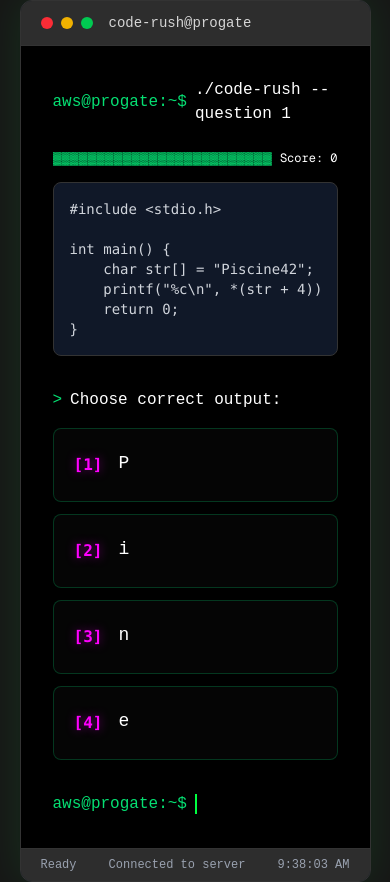
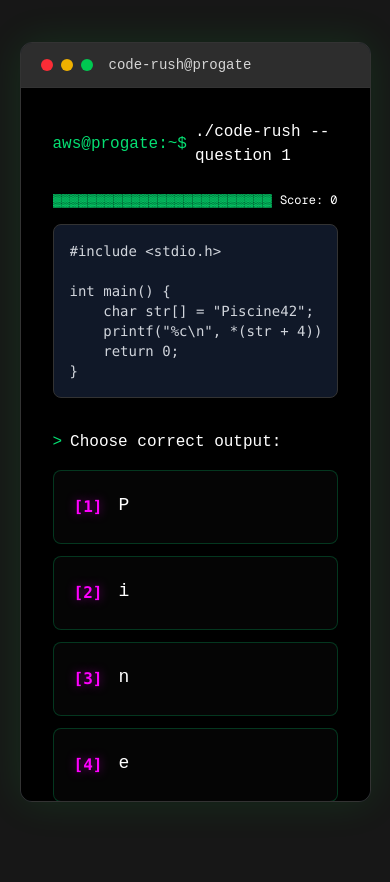
Before and after one commit to nka21/CodeRush, a Next.js app in the folder client/: page /test in a window 390 px wide. After the commit the page ends 844 px from the top, so only its background shows below. Built offline with nearby package versions, Linux system fonts and the light colour scheme; a web font is replaced by a local one.

Commit message:
fix: コード表示とターミナルレイアウトの最大高さを調整
 mobileサイズは考慮してない

```diff
--- a/client/app/test/_components/CodeDisplay.tsx
+++ b/client/app/test/_components/CodeDisplay.tsx
@@ -8,7 +8,7 @@ export const CodeDisplay = memo((props: CodeDisplayProps) => {
   const { code } = props;
 
   return (
-    <div className="scrollbar-thin scrollbar-thumb-gray-600 scrollbar-track-gray-800 mb-8 max-h-[50vh] overflow-y-auto rounded-lg border border-[#333] bg-gray-900 p-4">
+    <div className="scrollbar-thin scrollbar-thumb-gray-600 scrollbar-track-gray-800 mb-8 max-h-[calc(90vh-510px)] overflow-y-auto rounded-lg border border-[#333] bg-gray-900 p-4">
       <pre className="overflow-x-auto text-sm text-gray-300">
         <code>{code}</code>
       </pre>
--- a/client/components/TerminalLayout.tsx
+++ b/client/components/TerminalLayout.tsx
@@ -94,7 +94,7 @@ export const TerminalLayout = memo((props: TerminalLayoutProps) => {
 
   return (
     <div className="font-cascadia relative flex min-h-screen items-center justify-center overflow-hidden">
-      <main className="relative z-20 w-[90%] max-w-2xl overflow-hidden rounded-xl border border-[#333] bg-gray-900 p-0 shadow-[0_0px_42px_rgba(0,255,65,0.1)]">
+      <main className="relative z-20 max-h-[90vh] w-[90%] max-w-2xl overflow-hidden rounded-xl border border-[#333] bg-gray-900 p-0 shadow-[0_0px_42px_rgba(0,255,65,0.1)]">
         <TerminalHeader title={title} />
 
         <section className="relative flex min-h-96 flex-1 flex-col bg-black p-8 text-green-400">
```
